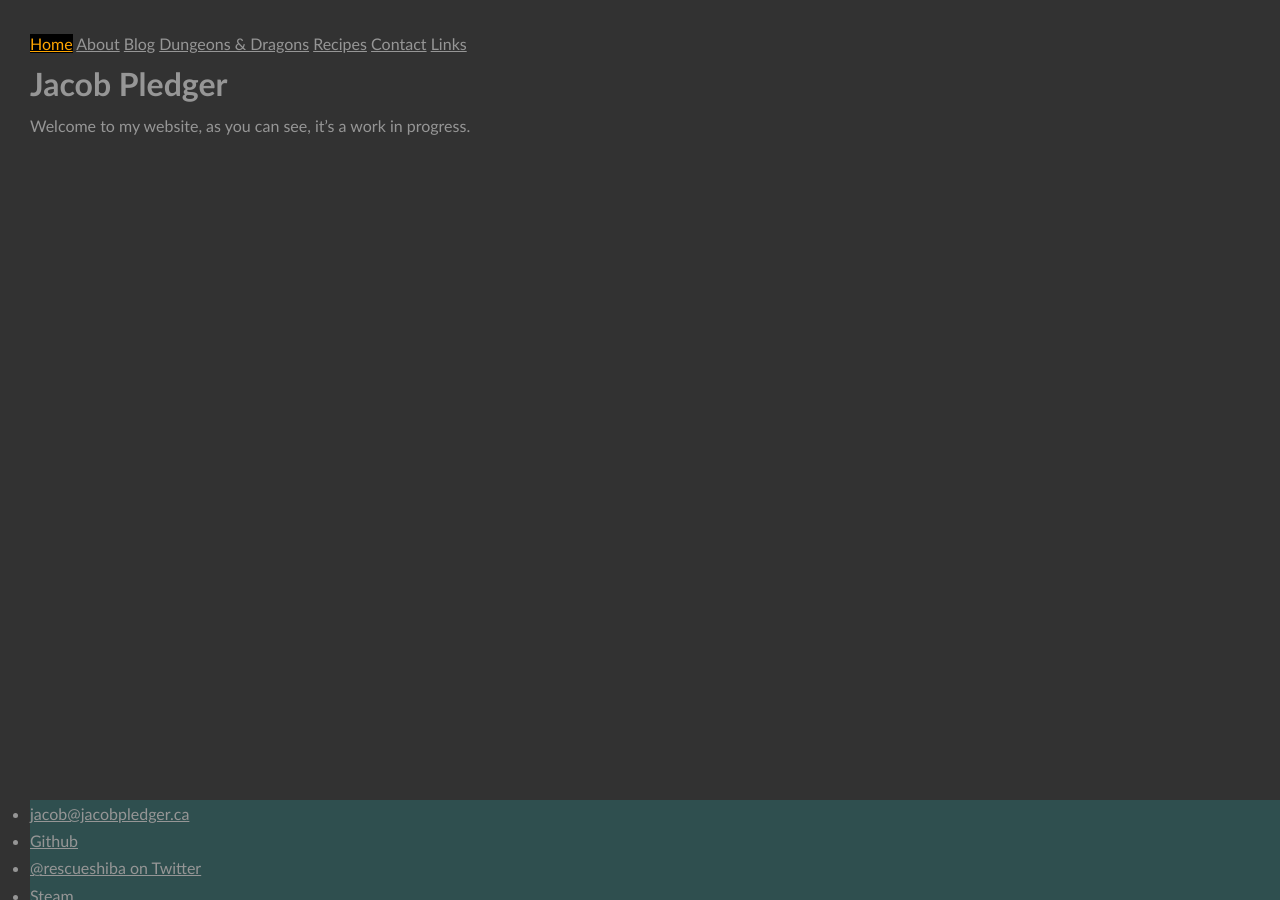
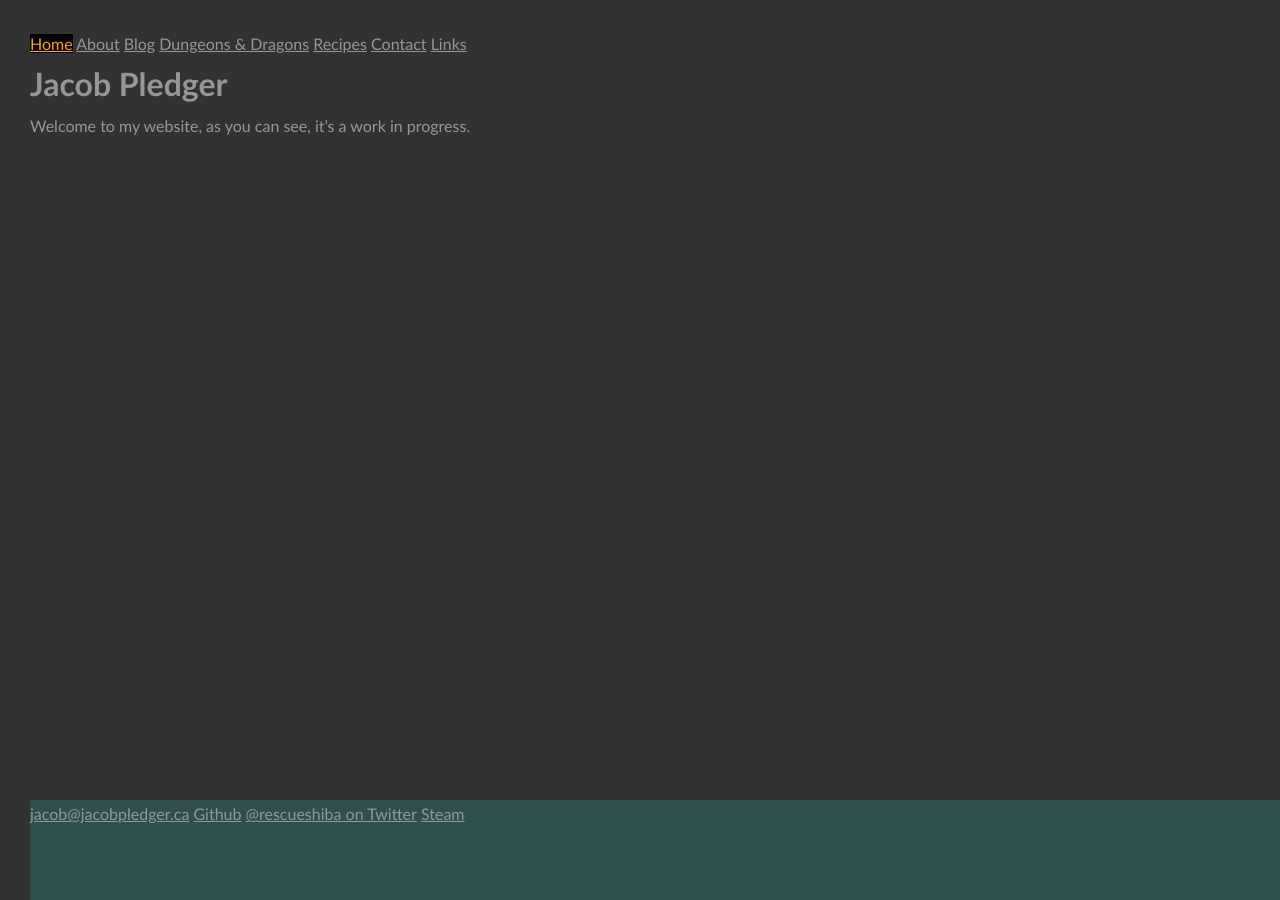
Before and after one commit to jacobpledger/website, a Jekyll site: the page built from index.md, in a window 1280 px wide. Built offline with Jekyll 4.4.1, drawn with Linux system fonts in a browser that asks for light colours.

Commit message:
inline footer items

```diff
--- a/_sass/main.scss
+++ b/_sass/main.scss
@@ -20,4 +20,7 @@ footer {
   height: 100px;
   width: 100%;
   margin-top: 20px;
+  li {
+    display: inline-block;
+  }
 }
```
